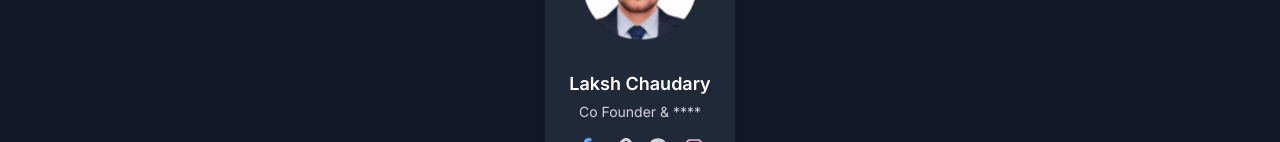
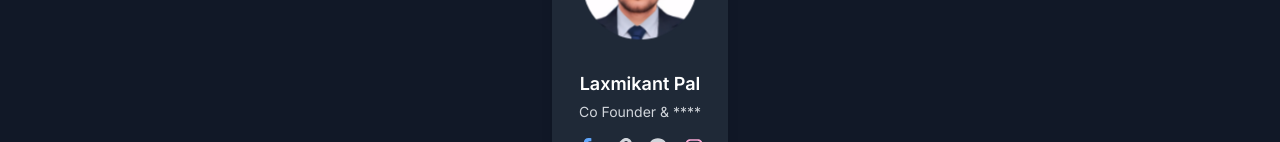
Before and after one commit to dnyaneshwarshekade/agnibyte, a Next.js app: page /team in a window 1280 px wide. Shown: the part 810-952 px from the top of the page. Built offline with nearby package versions, Linux system fonts and the light colour scheme.

Commit message:
namechange

```diff
--- a/src/components/Team/teamData.ts
+++ b/src/components/Team/teamData.ts
@@ -56,7 +56,7 @@ export const teamData: TeamType[] = [
   },
   {
     id: 6,
-    name: "Laksh Chaudary",
+    name: "Laxmikant Pal",
     designation: "Co Founder & ****",
     image: "/images/team/team-6.png",
     facebookLink: "/#",
```
